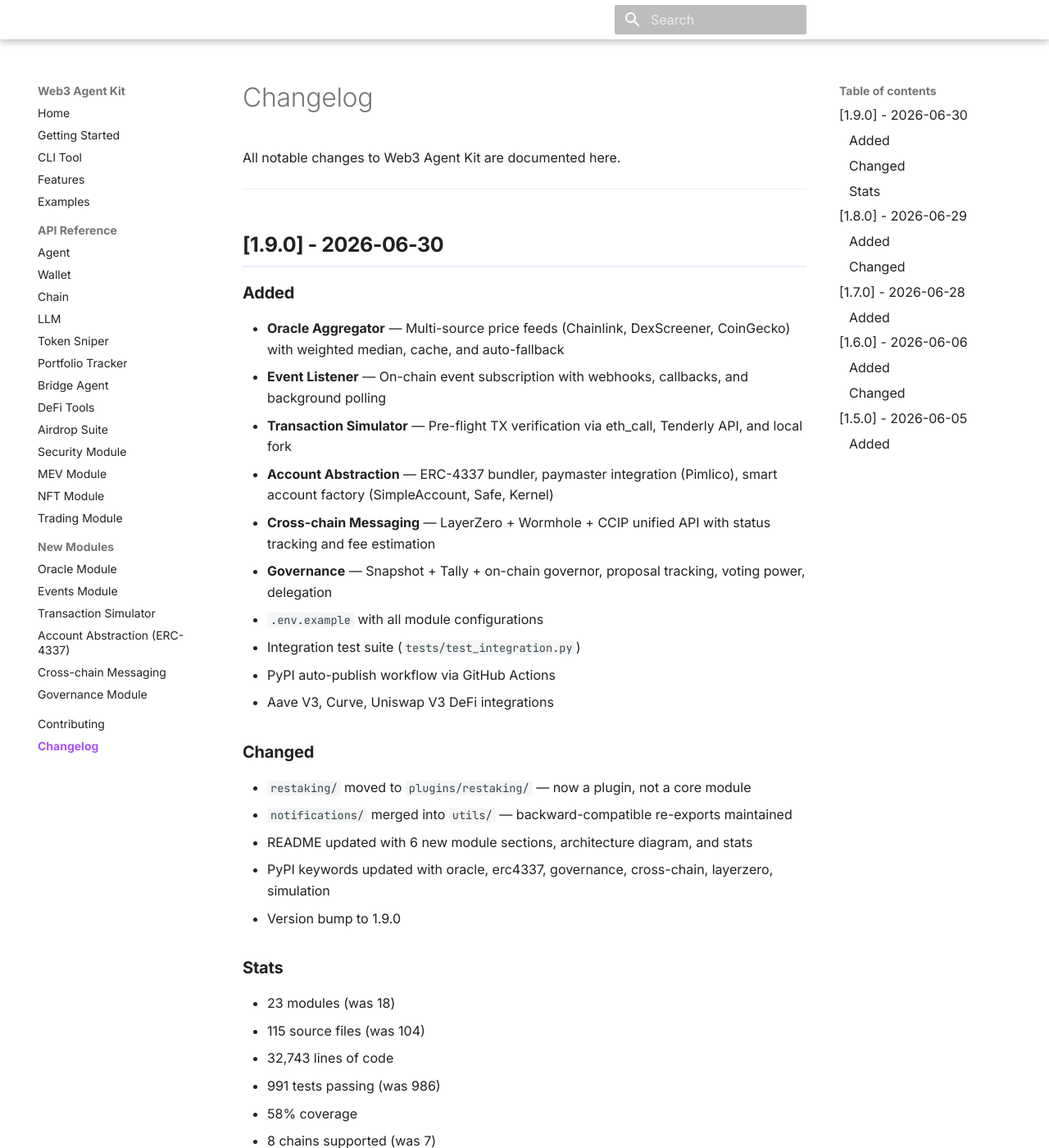
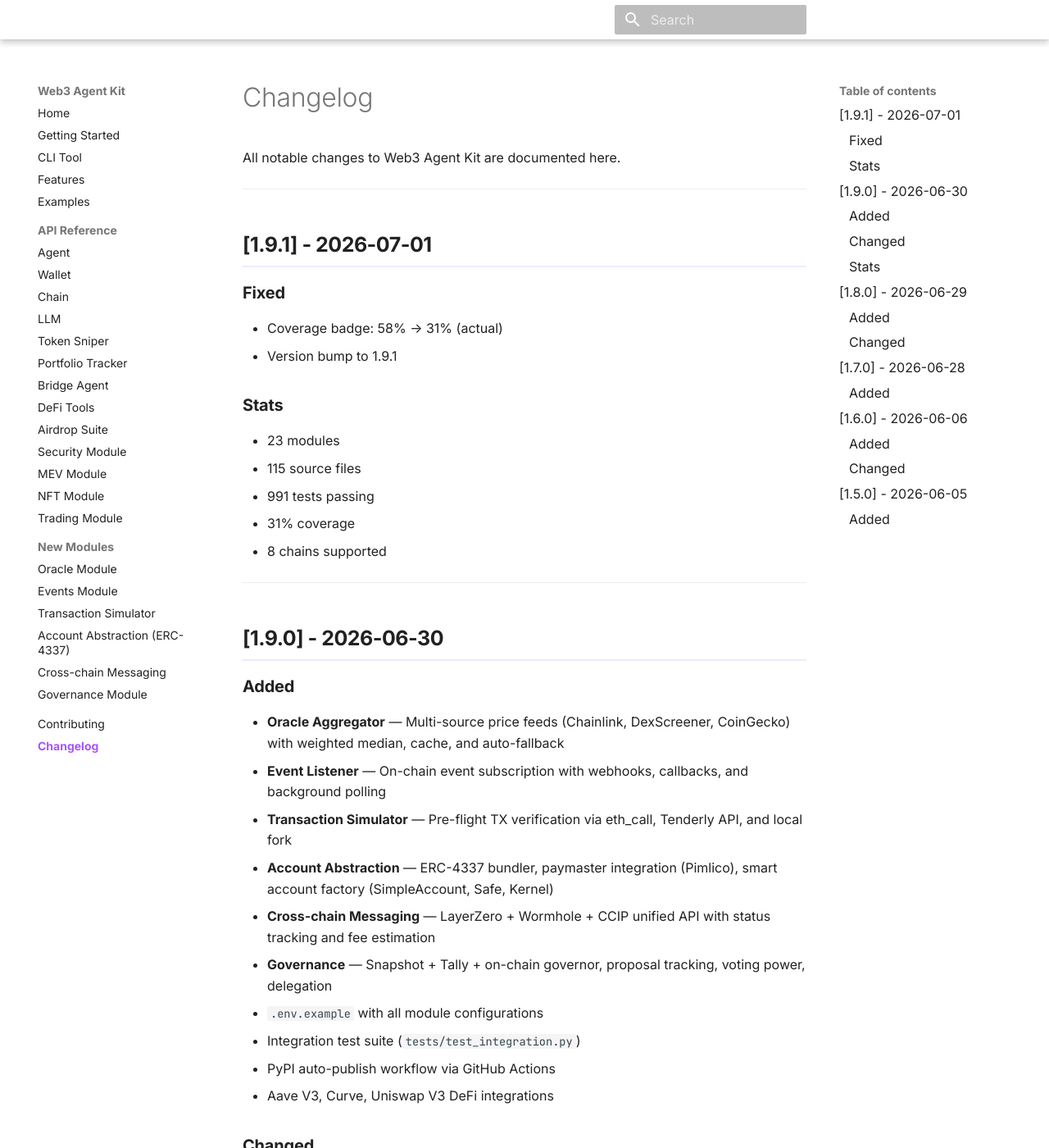
Before and after one commit to teraus111/web3-agent-kit-solana-trading, an MkDocs documentation site: the page built from docs/changelog.md, in a window 1280 px wide and 1400 px high. Shown: the whole window at 82% size. Built offline with MkDocs 1.6.1 and Material for MkDocs 9.7.7, drawn with Linux system fonts in a browser that asks for light colours; comment, search, counter and statistics services are not loaded.

Commit message:
chore: sync docs & versions with actual project data
- Version: __init__.py & CLI → 1.9.1
- Docs: version 1.9.1, Berachain→Solana, coverage 31%
- Docs: fix CLI examples (--goal/--wallet flags)
- Docs: fix import paths (safety→utils)
- Root CHANGELOG: add v1.9.0 and v1.9.1
- Rebuild & deploy GitHub Pages

```diff
--- a/docs/changelog.md
+++ b/docs/changelog.md
@@ -1,6 +1,21 @@
 # Changelog
 
 All notable changes to Web3 Agent Kit are documented here.
+
+---
+
+## [1.9.1] - 2026-07-01
+
+### Fixed
+- Coverage badge: 58% → 31% (actual)
+- Version bump to 1.9.1
+
+### Stats
+- 23 modules
+- 115 source files
+- 991 tests passing
+- 31% coverage
+- 8 chains supported
 
 ---
 
@@ -30,7 +45,7 @@
 - 115 source files (was 104)
 - 32,743 lines of code
 - 991 tests passing (was 986)
-- 58% coverage
+- 31% coverage
 - 8 chains supported (was 7)
 
 ---
--- a/src/__init__.py
+++ b/src/__init__.py
@@ -1,6 +1,6 @@
 """Web3 Agent Kit — Open-source framework for autonomous Web3 AI agents."""
 
-__version__ = "1.9.0"
+__version__ = "1.9.1"
 __author__ = "Maulana"
 
 # Core
```
Also changed, not shown: CHANGELOG.md (+43 -0 lines), docs/cli.md (+4 -4 lines), docs/features.md (+3 -2 lines), docs/getting-started.md (+2 -2 lines), docs/index.md (+5 -5 lines), 1 other file.
